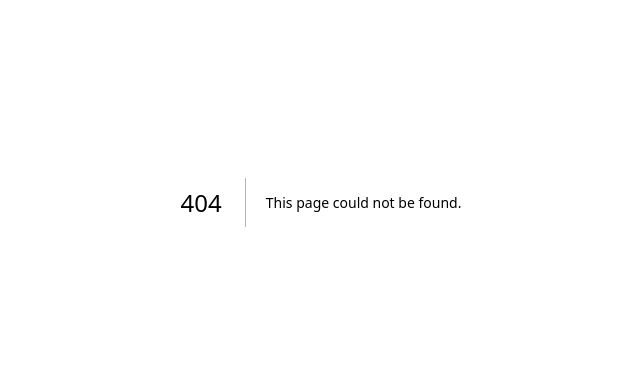
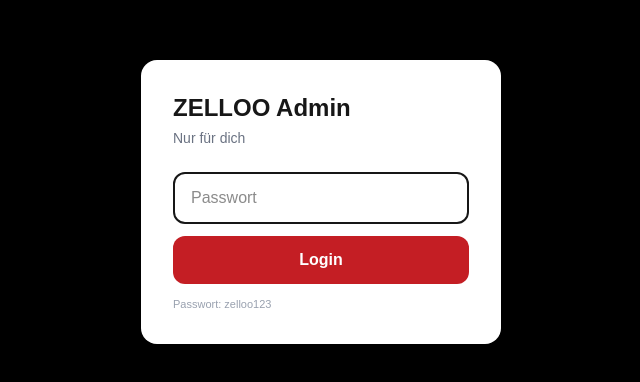
Before and after one commit to ahmedismailch-alt/zelloo, a Next.js app: page /dashboard in a window 1280 px wide. Before the commit this address had no page. Shown: the part 198-580 px from the top of the page, without its empty margins (319-959 px from the left). Built offline with nearby package versions, Linux system fonts and the light colour scheme.

Commit message:
Create page.tsx

```diff
--- /dev/null
+++ b/app/dashboard/page.tsx
@@ -0,0 +1,39 @@
+"use client"
+import { useState } from "react"
+
+export default function Dashboard() {
+  const [auth, setAuth] = useState(false)
+  const [pass, setPass] = useState("")
+
+  if (!auth) {
+    return (
+      <div className="min-h-screen bg-black flex items-center justify-center p-6">
+        <div className="bg-white rounded-2xl p-8 w-full max-w-[360px]">
+          <h1 className="font-black text-2xl">ZELLOO Admin</h1>
+          <p className="text-sm text-gray-500 mt-1">Nur für dich</p>
+          <input type="password" value={pass} onChange={e=>setPass(e.target.value)} placeholder="Passwort" className="w-full border-2 rounded-xl px-4 py-3 mt-6" />
+          <button onClick={()=>{if(pass==="zelloo123"){setAuth(true)}else{alert("Falsch!")}} } className="w-full bg-[#c41e24] text-white font-bold py-3 rounded-xl mt-3">Login</button>
+          <p className="text-[11px] text-gray-400 mt-3">Passwort: zelloo123</p>
+        </div>
+      </div>
+    )
+  }
+
+  return (
+    <div className="min-h-screen bg-[#f8f9fb] p-6">
+      <div className="max-w-[1200px] mx-auto">
+        <h1 className="font-black text-2xl mb-6">ZELLOO Dashboard - Privat</h1>
+        <div className="grid grid-cols-2 md:grid-cols-4 gap-4 mb-6">
+          <div className="bg-white rounded-2xl p-5 border"><div className="text-xs text-gray-500">Anrufe Heute</div><div className="text-3xl font-black">47</div></div>
+          <div className="bg-white rounded-2xl p-5 border"><div className="text-xs text-gray-500">Neue Abos</div><div className="text-3xl font-black">42</div></div>
+          <div className="bg-white rounded-2xl p-5 border"><div className="text-xs text-gray-500">Umsatz</div><div className="text-3xl font-black">CHF 5,820</div></div>
+          <div className="bg-black text-white rounded-2xl p-5"><div className="text-xs text-gray-400">Aktive Restaurants</div><div className="text-3xl font-black">12</div></div>
+        </div>
+        <div className="bg-white rounded-2xl border p-6">
+          <h2 className="font-bold mb-3">Letzte Kontakte</h2>
+          <div className="space-y-2 text-sm"><div className="flex justify-between p-3 bg-gray-50 rounded-xl"><span>🍕 Pizzeria Milano - Lachen</span><span className="text-green-600 font-bold">Interessiert</span></div><div className="flex justify-between p-3 bg-gray-50 rounded-xl"><span>🥗 Alpenrose</span><span className="text-yellow-600 font-bold">Demo</span></div></div>
+        </div>
+      </div>
+    </div>
+  )
+}
```
